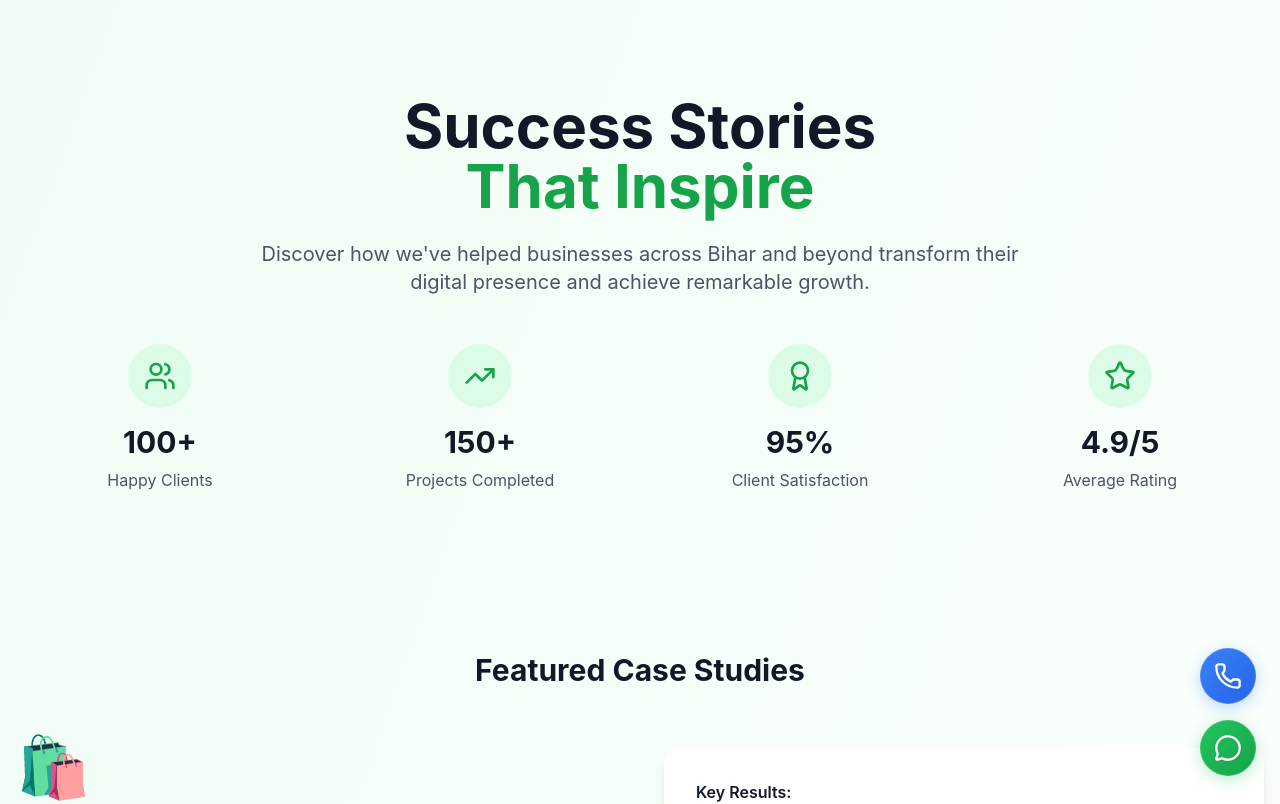
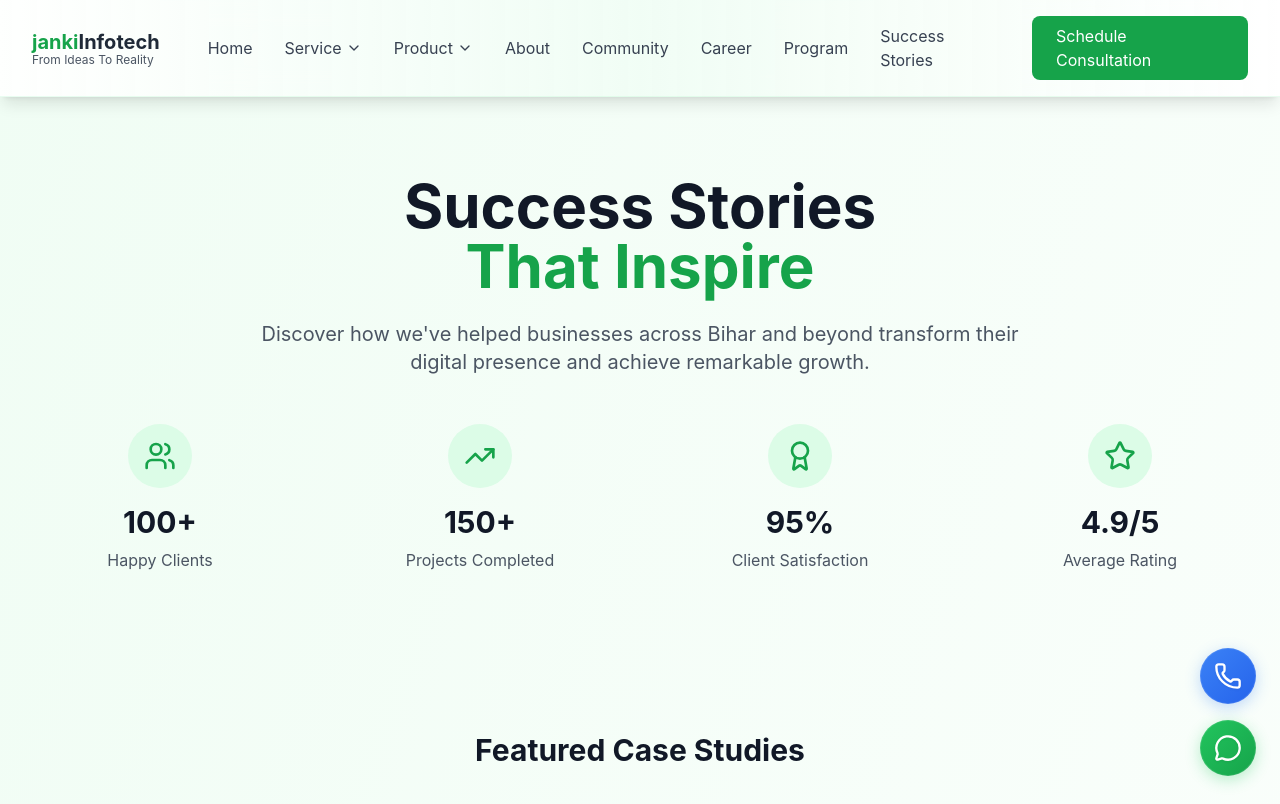
Before and after one commit to kushvardhan/jankiinfotech, a Next.js app: page /success-stories in a window 1280 px wide. Shown: the top 804 px of the page. Built offline with nearby package versions, Linux system fonts and the light colour scheme.

Commit message:
imported Navbar

```diff
--- a/src/app/success-stories/page.tsx
+++ b/src/app/success-stories/page.tsx
@@ -155,7 +155,9 @@ export default function SuccessStoriesPage() {
   ];
 
   return (
-    <div className="min-h-screen bg-gradient-to-br from-green-50 to-white">
+    <>
+      <Navbar />
+      <main className="min-h-screen bg-gradient-to-br from-green-50 to-white">
       {/* Hero Section */}
       <section className="pt-24 pb-12">
         <div className="container mx-auto max-w-7xl px-4">
@@ -335,6 +337,8 @@ export default function SuccessStoriesPage() {
           </div>
         </div>
       </section>
-    </div>
+      </main>
+      <SmallFooter />
+    </>
   );
 }
```
